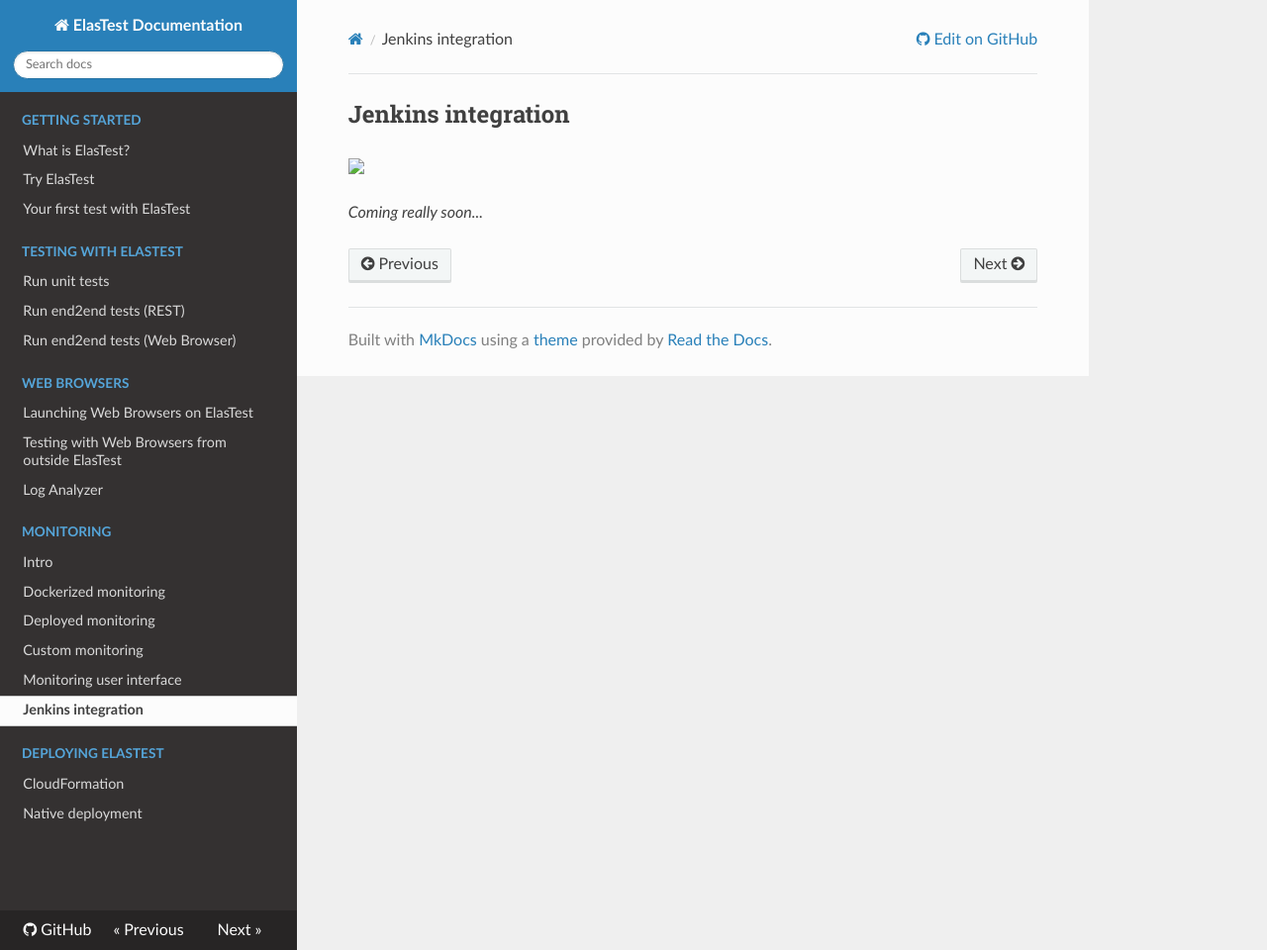
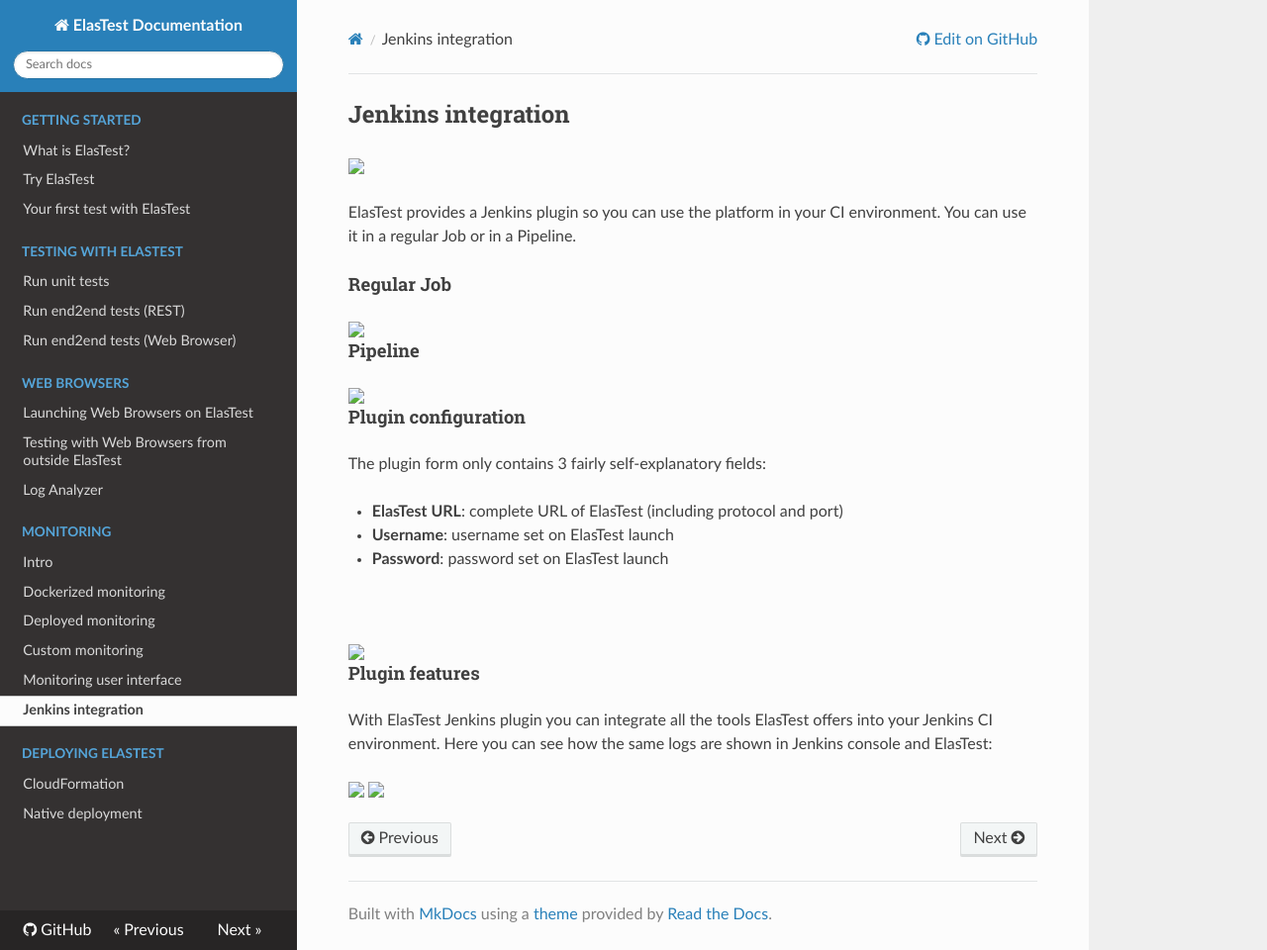
Before and after one commit to elastest/elastest.io-docs, an MkDocs documentation site: the page built from docs/jenkins/index.md, in a window 1280 px wide and 960 px high. Shown: the whole window at 99% size. Built offline with MkDocs 1.6.1, drawn with Linux system fonts in a browser that asks for light colours; nearby versions of some CDN libraries; old or Windows-style settings are respelled for this version of MkDocs.

Commit message:
Jenkins integration

```diff
--- a/docs/jenkins/index.md
+++ b/docs/jenkins/index.md
@@ -6,12 +6,44 @@
 </div>
 </div>
 
-<img style="border: none" class="img-responsive img-wellcome" src="/docs/images/jenkins.png"/>
+<img style="border: none" class="img-responsive img-wellcome" src="/docs/jenkins/images/elastest_jenkins.png"/>
 
-_Coming really soon..._
+ElasTest provides a Jenkins plugin so you can use the platform in your CI environment. You can use it in a regular Job or in a Pipeline.
 
+<h4 class="holder-subtitle link-top">Regular Job</h4>
 
+<div class="docs-gallery inline-block">
+    <a data-fancybox="gallery-1" href="/docs/jenkins/images/job.png"><img class="img-responsive img-wellcome" src="/docs/jenkins/images/job.png"/></a>
+</div>
 
+<h4 class="holder-subtitle link-top">Pipeline</h4>
+
+<div class="docs-gallery inline-block">
+    <a data-fancybox="gallery-2" href="/docs/jenkins/images/pipeline.png"><img class="img-responsive img-wellcome" src="/docs/jenkins/images/pipeline.png"/></a>
+</div>
+
+<h4 class="holder-subtitle link-top">Plugin configuration</h4>
+
+The plugin form only contains 3 fairly self-explanatory fields:
+
+- **ElasTest URL**: complete URL of ElasTest (including protocol and port)
+- **Username**: username set on ElasTest launch
+- **Password**: password set on ElasTest launch
+
+<br>
+
+<div class="docs-gallery inline-block">
+    <a data-fancybox="gallery-3" href="/docs/jenkins/images/conf.png"><img class="img-responsive img-wellcome" src="/docs/jenkins/images/conf.png"/></a>
+</div>
+
+<h4 class="holder-subtitle link-top">Plugin features</h4>
+
+With ElasTest Jenkins plugin you can integrate all the tools ElasTest offers into your Jenkins CI environment. Here you can see how the same logs are shown in Jenkins console and ElasTest:
+
+<div class="docs-gallery inline-block">
+    <a data-fancybox="gallery-4" href="/docs/jenkins/images/jenkins_log.png"><img class="img-responsive img-wellcome" src="/docs/jenkins/images/jenkins_log.png"/></a>
+    <a data-fancybox="gallery-4" href="/docs/jenkins/images/elastest_log.png"><img class="img-responsive img-wellcome" src="/docs/jenkins/images/elastest_log.png"/></a>
+</div>
 
 
 <script src="//code.jquery.com/jquery-3.2.1.min.js"></script>
```
Also changed, not shown: docs/deploying/cloudformation.md (+10 -14 lines), docs/jenkins/images/conf.png (added), docs/jenkins/images/elastest_jenkins.png (added), docs/jenkins/images/elastest_log.png (added), docs/jenkins/images/jenkins_log.png (added), docs/jenkins/images/job.png (added), docs/jenkins/images/pipeline.png (added).
